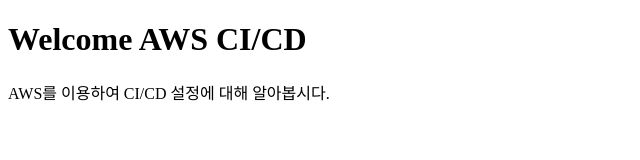
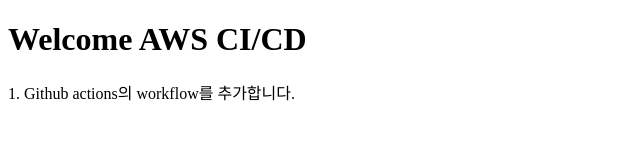
Before and after one commit to camp-son/aws-sample-repo, a website: page index.html in a window 1280 px wide. Shown: the whole page, without its empty margins (0-640 px from the left). Drawn offline with Linux system fonts and the light colour scheme.

Commit message:
action test (#10)

```diff
--- a/index.html
+++ b/index.html
@@ -9,7 +9,7 @@
 <body>
     <h1>Welcome AWS CI/CD</h1>
     <p>
-        AWS를 이용하여 CI/CD 설정에 대해 알아봅시다.
+        1. Github actions의 workflow를 추가합니다.
     </p>
 </body>
 </html>
```
Also changed, not shown: README.md.
